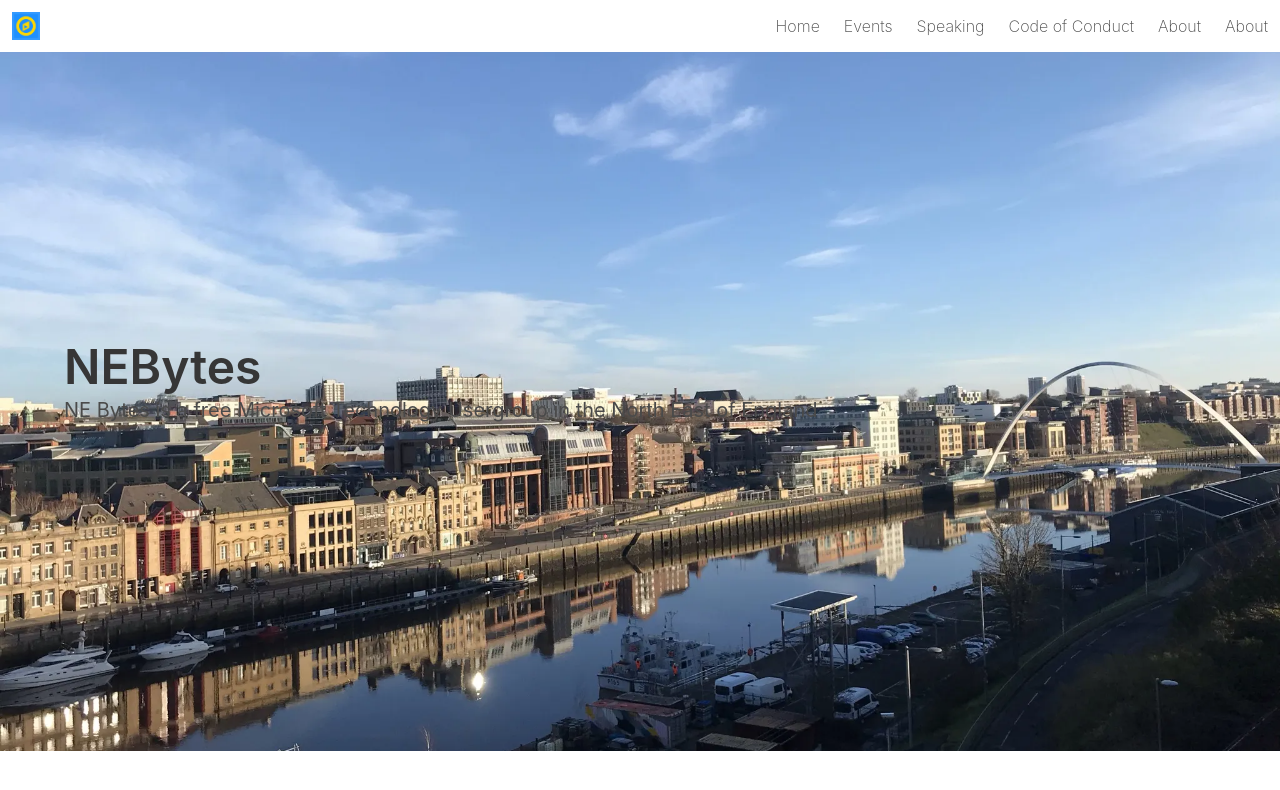
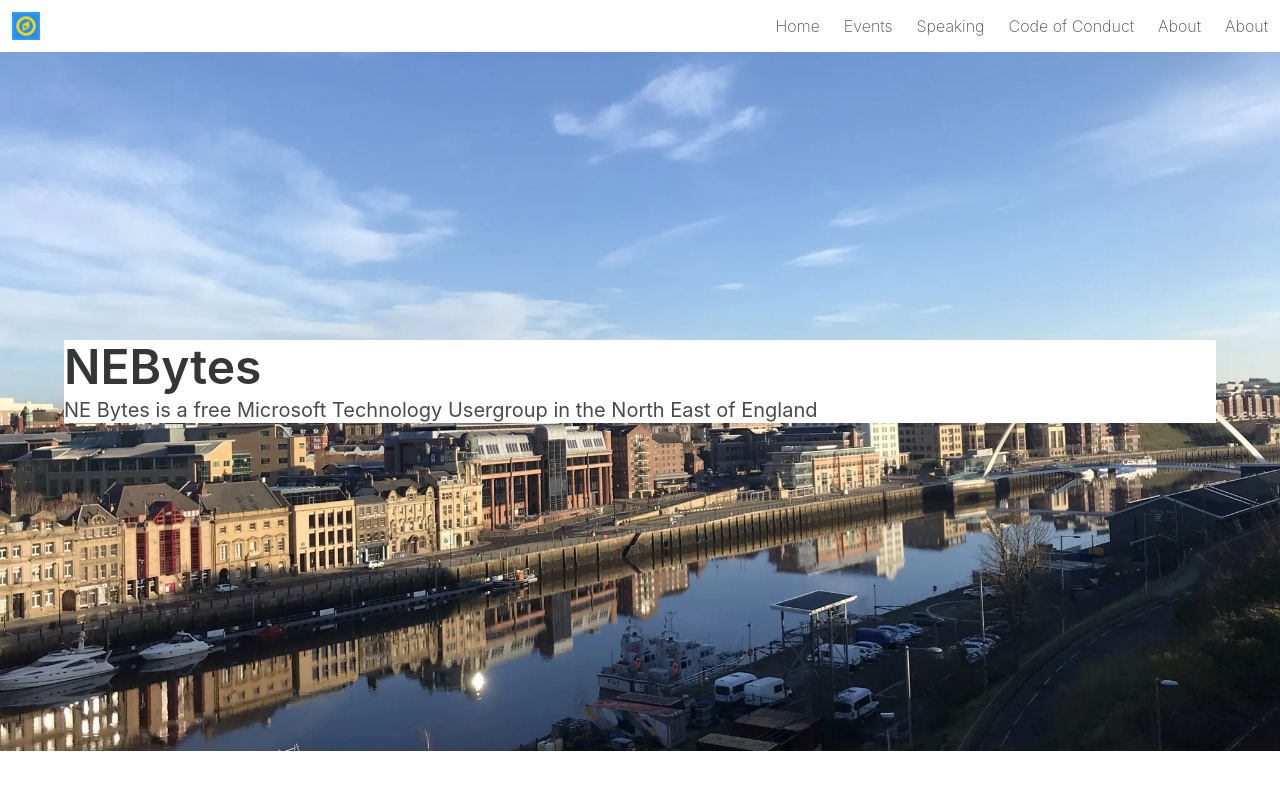
Before and after one commit to ne-bytes/ne-bytes.github.io, a Jekyll site: the page built from index.html, in a window 1280 px wide and 900 px high. Shown: the top 790 px of the window. Built offline with Jekyll 4.4.1, drawn with Linux system fonts in a browser that asks for light colours; the list of posts is cut into pages by our own code.

Commit message:
Update index.html

```diff
--- a/index.html
+++ b/index.html
@@ -4,7 +4,7 @@ layout: default
 <!-- hero -->
 <section class="hero is-large has-bg-img">
   <div class="hero-body">
-    <div class="container">
+    <div class="container has-background-white">
       <h1 class="title is-size-1">
         {{ site.data.meta.title }}
       </h1>
```
